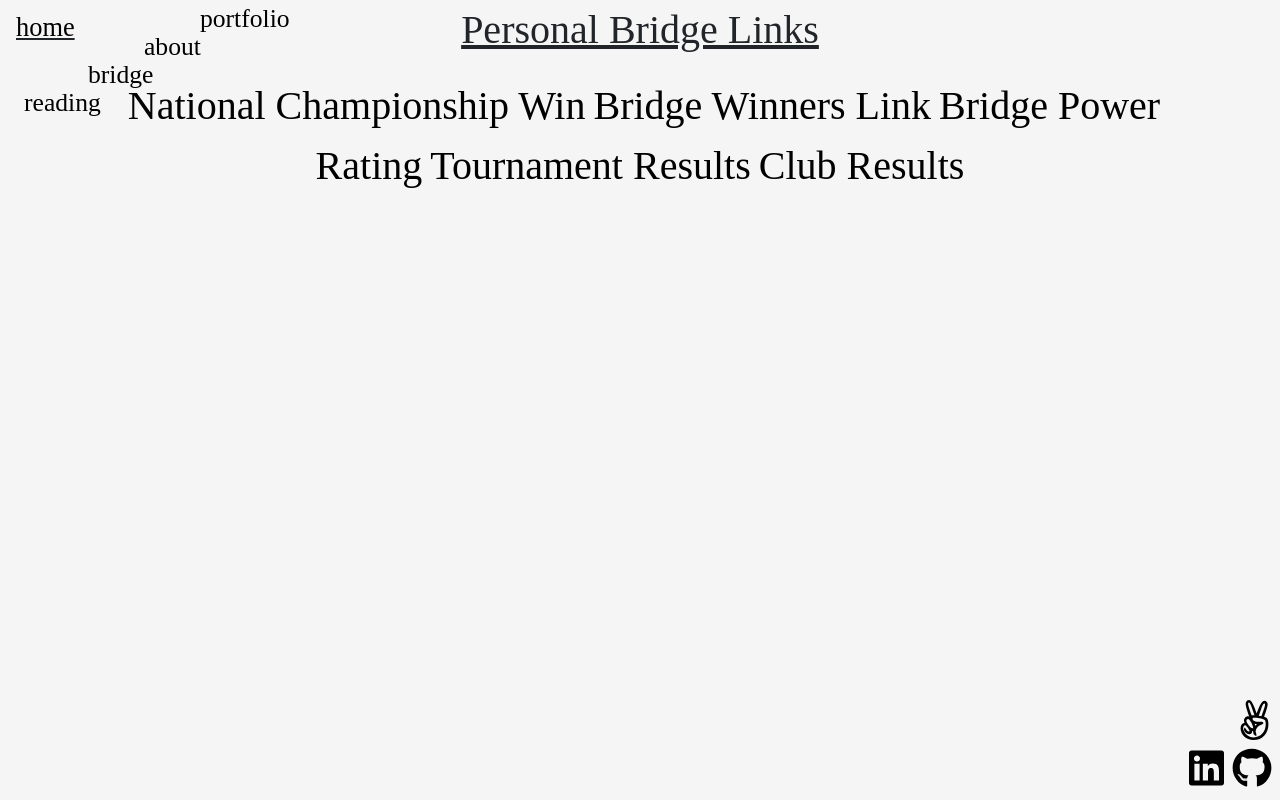
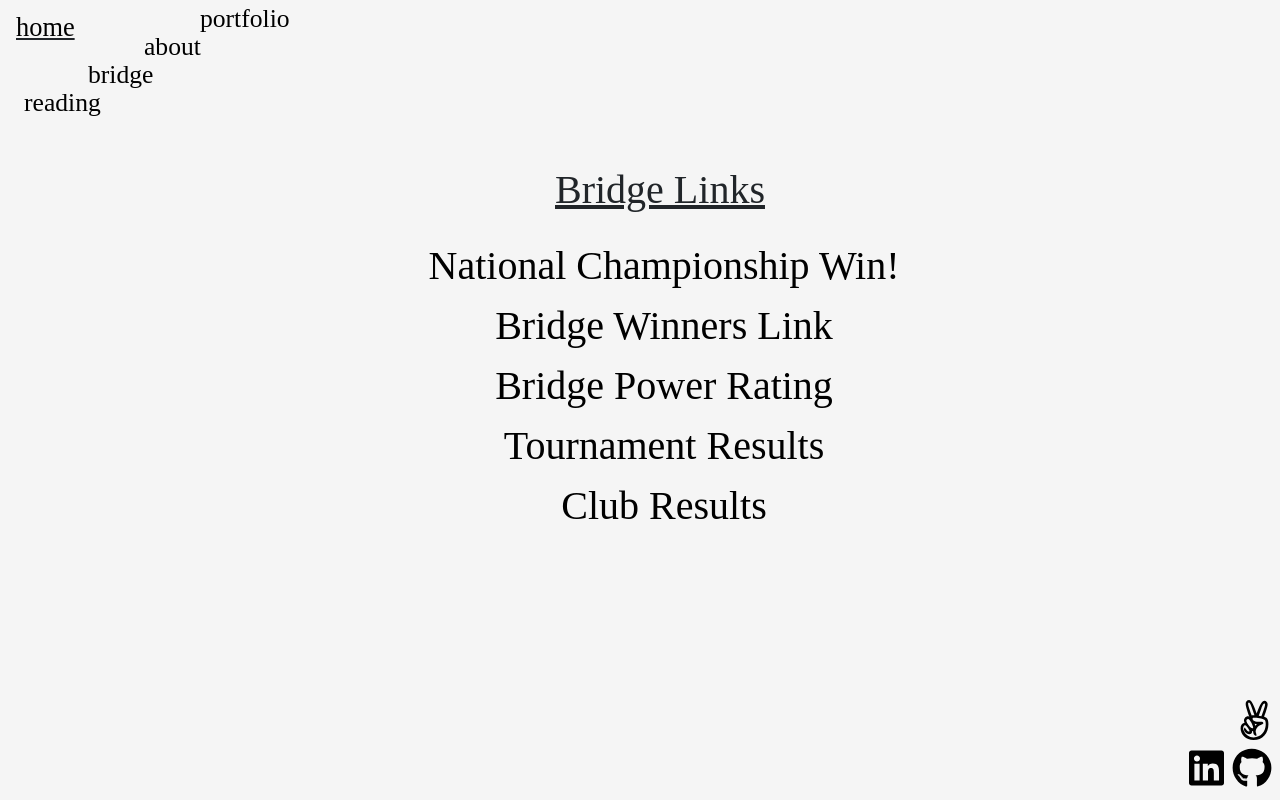
Before and after one commit to wertqyuio/PersonalWebsiteInReact, a React (Create React App) app: page /bridge in a window 1280 px wide. Built offline with nearby package versions, Linux system fonts and the light colour scheme; a web font is replaced by a local one.

Commit message:
Finalized Bridge content

```diff
--- a/src/BridgePage.css
+++ b/src/BridgePage.css
@@ -1,10 +1,10 @@
-div.Reading-Image {
+div.Bridge-Image {
   display: block;
   position: relative;
   height: 100%;
 }
 
-div.Reading-Image::after {
+div.Bridge-Image::after {
   content: "";
   background: antiquewhite;
   background-size: cover;
@@ -19,7 +19,7 @@ div.Reading-Image::after {
   border-bottom-right-radius: 24%;
 }
 
-div.Reading-Image ul {
+div.Bridge-Image ul {
   padding-top: 20vh;
   list-style: none;
 }
--- a/src/BridgePage.js
+++ b/src/BridgePage.js
@@ -7,18 +7,20 @@ export default class BridgePage extends Component {
   render() {
     return (
       <span>
-        <div className="Reading-Image">
-            <p className="Titleist">Personal Bridge Links</p>
-            <span><a href="https://www.google.com">
-              National Championship Win</a></span>
-            <span><a href="www.google.com">
-              Bridge Winners Link</a></span>
-            <span><a href="www.google.com">
-              Bridge Power Rating</a></span>
-            <span><a href="www.google.com">
-              Tournament Results</a></span>
-            <span><a href="www.google.com">
-              Club Results</a></span>
+        <div className="Bridge-Image">
+          <ul>
+            <p className="Titleist">Bridge Links</p>
+            <li><a href="http://youth.worldbridge.org/las-vegas-nabc-2019-gnt-flight-c-winners/">
+              National Championship Win!</a></li>
+            <li><a href="https://bridgewinners.com/profile/chris-chen/">
+              Bridge Winners Link</a></li>
+            <li><a href="https://www.bridgepowerratings.com/WEBPAGES/U506WEB/S3973182.htm">
+              Bridge Power Rating</a></li>
+            <li><a href="https://live.acbl.org/player-results/3973182">
+              Tournament Results</a></li>
+            <li><a href="https://my.acbl.org/club-results/my-results/3973182">
+              Club Results</a></li>
+          </ul>
         </div>
       </span>
     )
```
